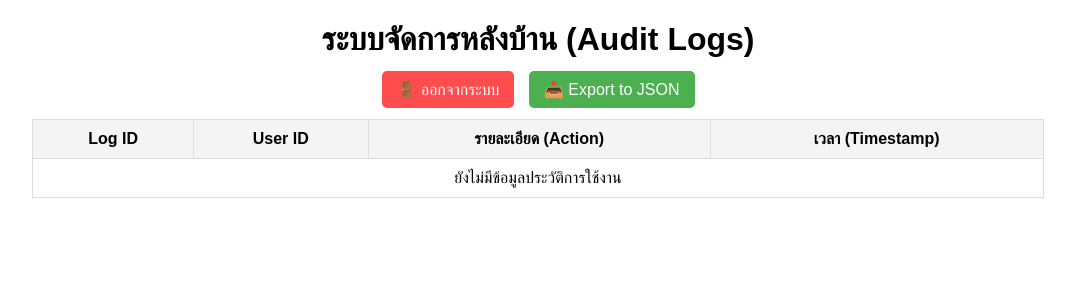
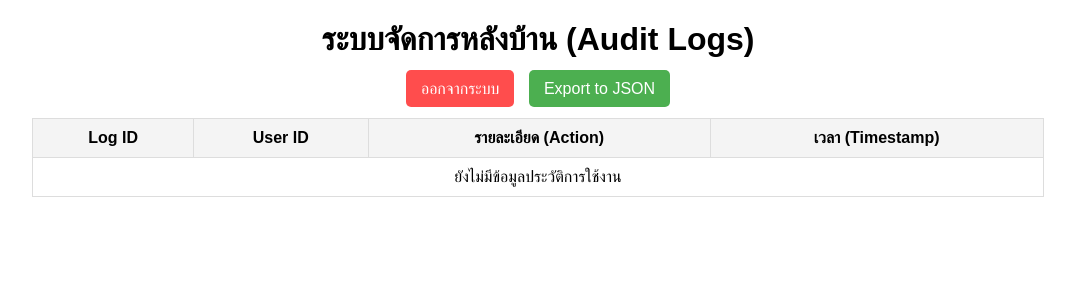
Before and after one commit to seeyaa2p/Rbac, a PHP site: page /admin.php in a window 1280 px wide. Shown: the top 300 px of the page, without its empty margins (102-1177 px from the left). Run offline with PHP 8.4, Linux system fonts and the light colour scheme; the visitor is signed in with stand-in values (Sample User, id 1); data that the repository does not hold is empty.

Commit message:
ีupdate lasttime

```diff
--- a/admin.php
+++ b/admin.php
@@ -2,7 +2,7 @@
 session_start();
 require('db_connect.php');
 
-// ตรวจสอบสิทธิ์: ต้องล็อกอิน และต้องมีระดับเป็น 'admin' เท่านั้น 🛡️
+// ตรวจสอบสิทธิ์: ต้องล็อกอิน และต้องมีระดับเป็น 'admin' เท่านั้น
 if (!isset($_SESSION['user_id']) || $_SESSION['role_account'] !== 'admin') {
     echo "<script>alert('คุณไม่มีสิทธิ์เข้าถึงหน้านี้'); window.location.href='index.php';</script>";
     exit();
@@ -33,8 +33,8 @@ $result = mysqli_query($conn, $sql);
     <h1 style="text-align: center;">ระบบจัดการหลังบ้าน (Audit Logs)</h1>
 
     <div class="btn-container">
-        <a href="index.php?logout=1" class="btn btn-logout">🚪 ออกจากระบบ</a>
-        <a href="export_logs.php" class="btn btn-export">📥 Export to JSON</a>
+        <a href="index.php?logout=1" class="btn btn-logout"> ออกจากระบบ</a>
+        <a href="export_logs.php" class="btn btn-export"> Export to JSON</a>
     </div>
 
     <table>
```
